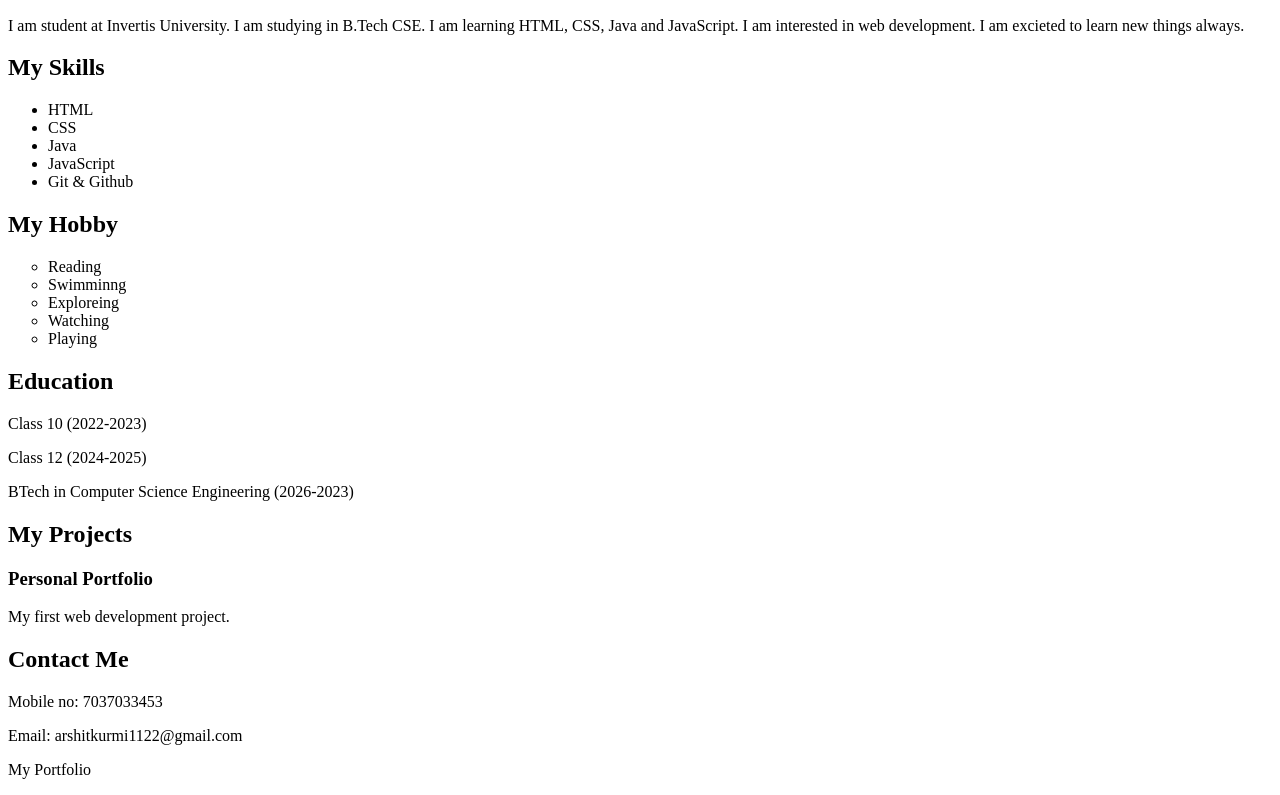
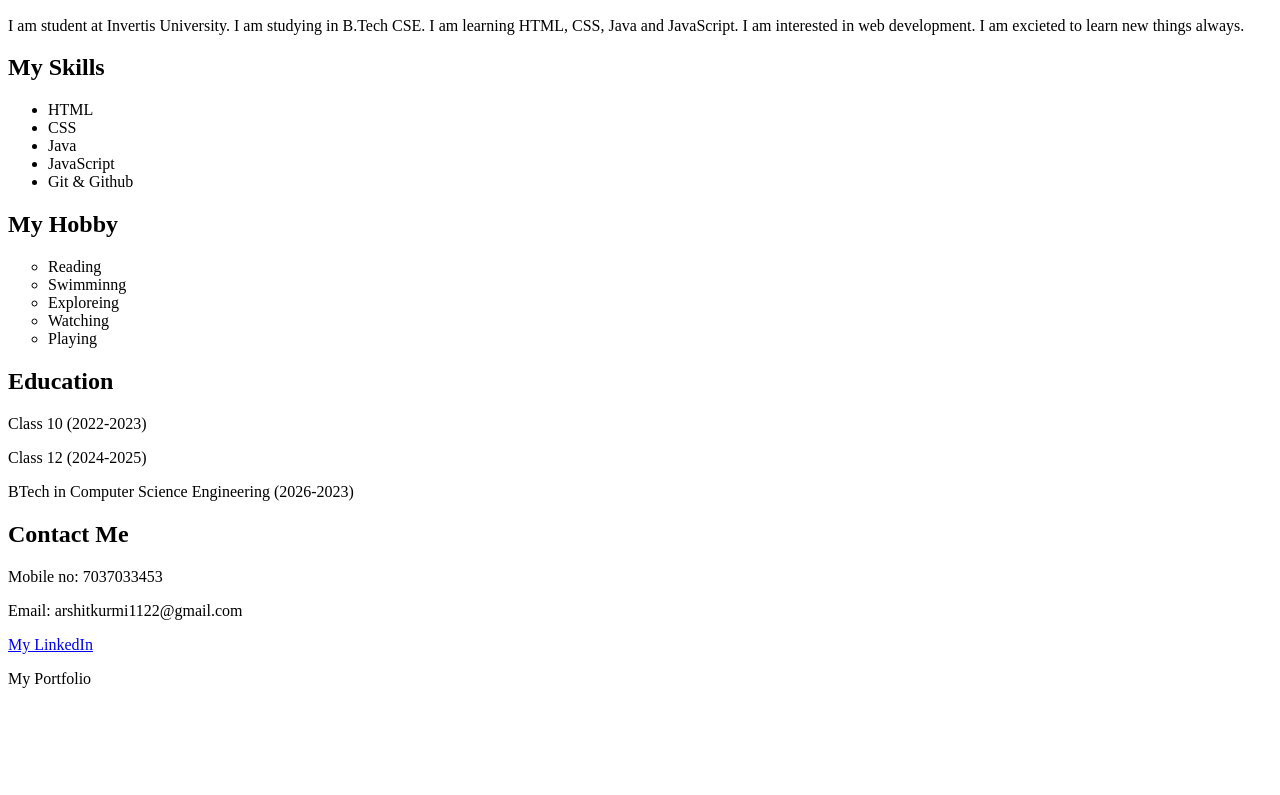
Before and after one commit to arshitkurmi1122-byte/Assignment, a plain HTML site: page Assignment 1/index.html in a window 1280 px wide. Shown: the part 487-1282 px from the top of the page. After the commit the page ends 1191 px from the top, so only its background shows below. Drawn offline with Linux system fonts and the light colour scheme.

Commit message:
Stage 4: Add navigation links

```diff
--- a/Assignment 1/index.html
+++ b/Assignment 1/index.html
@@ -60,14 +60,6 @@
             <p>BTech in Computer Science Engineering (2026-2023)</p>
         </section>
 
-        <section id="projects">
-            <h2>My Projects</h2>
-
-            <article>
-                <h3>Personal Portfolio</h3>
-                <p>My first web development project.</p>
-            </article>
-
         </section>
 
         <section id="contact">
@@ -75,6 +67,9 @@
             <p>Mobile no: 7037033453</p>
             <p>Email: arshitkurmi1122@gmail.com</p>
         </section>
+        <a href="https://www.linkedin.com/in/arshit-gangwar-2803s/" target="_blank">
+    My LinkedIn
+</a>
 
     </main>
 
```
